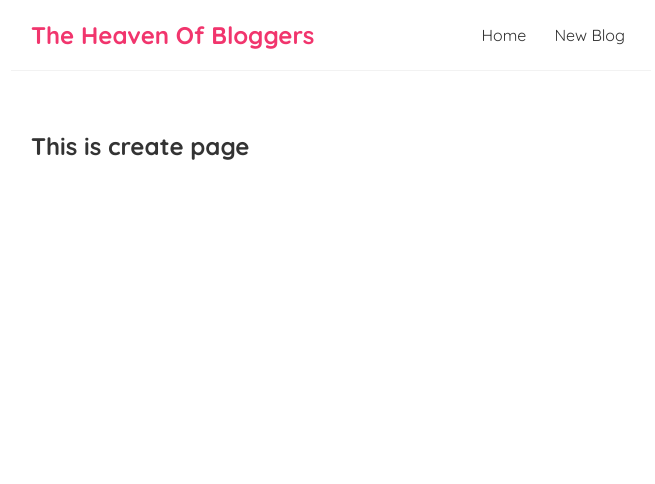
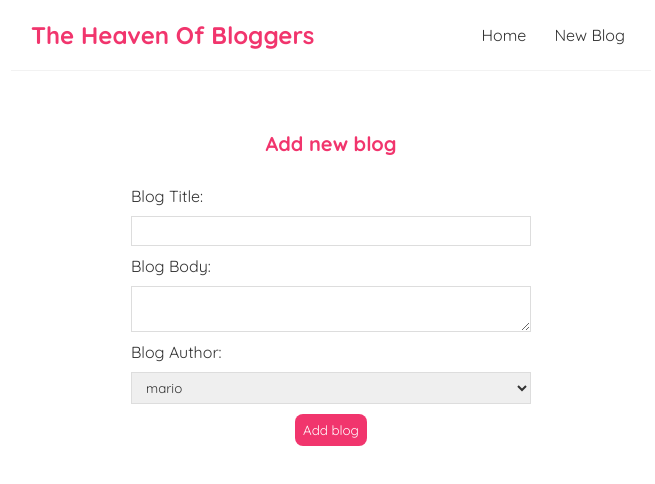
Before and after one commit to Masud034/bloggers, a React (Create React App) app: page /create in a window 1280 px wide. Shown: the top 484 px of the page, without its empty margins (309-964 px from the left). Built offline with nearby package versions, Linux system fonts and the light colour scheme; the HTML template or start-up script is replaced by a standard one.

Commit message:
controlled inputs (forms)

```diff
--- a/src/Create.js
+++ b/src/Create.js
@@ -1,7 +1,41 @@
+import { useState } from "react/cjs/react.development";
+
 const Create = () => {
+
+    const [title, setTitle] = useState('');
+    const [body, setBody] = useState('');
+    const [author, setAuthor] = useState('mario');
+
     return (
         <div className="create">
-            <h2>This is create page</h2>
+            <h2>Add new blog</h2>
+            <form>
+                <label>Blog Title: </label>
+                <input
+                    type = 'text'
+                    required
+                    value={title}
+                    onChange={ (e) => setTitle(e.target.value)}
+                />
+
+                <label>Blog Body: </label>
+                <textarea
+                    required
+                    value={body}
+                    onChange={ (e) => setBody(e.target.value)}
+                > </textarea>
+
+                <label>Blog Author: </label>
+                <select
+                    value={author}
+                    onChange={ (e) => setAuthor(e.target.value)}
+                >
+                    <option value="mario">mario</option>
+                    <option value="yoshi">oshi</option>
+                </select>
+
+                <button>Add blog</button>
+            </form>
         </div>
      );
 }
--- a/src/index.css
+++ b/src/index.css
@@ -64,3 +64,34 @@
   margin: 20px 0;
   border-bottom: 1px solid #fafafa;
 }
+
+.create {
+  max-width: 400px;
+  margin: 0 auto;
+  text-align: center;
+}
+.create label {
+  text-align: left;
+  display: block;
+}
+.create h2 {
+  font-size: 20px;
+  color: #f1356d;
+  margin-bottom: 30px;
+}
+.create input, .create textarea, .create select {
+  width: 100%;
+  padding: 6px 10px;
+  margin: 10px 0;
+  border: 1px solid #ddd;
+  box-sizing: border-box;
+  display: block;
+}
+.create button {
+  background: #f1356d;
+  color: #fff;
+  border: 0;
+  padding: 8px;
+  border-radius: 8px;
+  cursor: pointer;
+}
```
